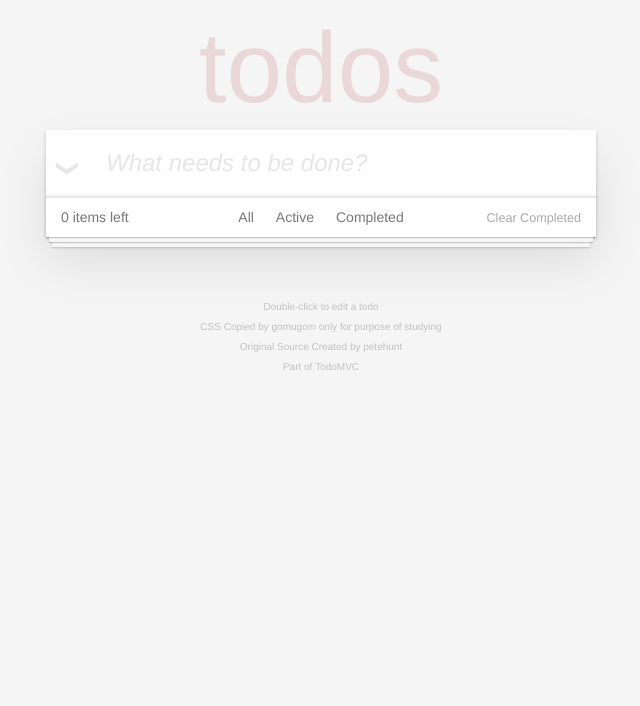
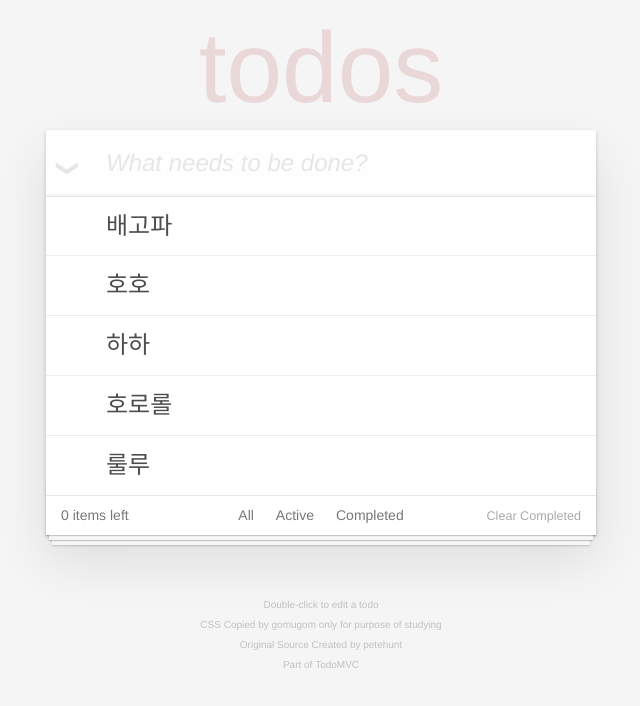
Before and after one commit to seoheely/playground-7, a React app: page / in a window 1280 px wide. Shown: the top 706 px of the page, without its empty margins (319-959 px from the left). Built offline with nearby package versions, Linux system fonts and the light colour scheme.

Commit message:
20170819 study

```diff
--- a/src/App.js
+++ b/src/App.js
@@ -5,11 +5,94 @@ import TodoList from './TodoList';
 import Footer from './Footer';
 
 class App extends React.Component {
+    //이렇게 안해도 됨
+    // constructor () {
+    //     super();
+    //     this.state = {
+    //         todos: ['1번', '2번', '3번', '4번']
+    //     }
+    // }
+    // 요거 됨 proposal 2단계
+    state = {
+        todos: [
+            {
+                text: '배고파',
+                id: 1
+            }, {
+                text: '호호',
+                id: 2
+            }, {
+                text: '하하',
+                id: 3
+            }, {
+                text: '호로롤',
+                id: 4
+            }, {
+                text: '룰루',
+                id: 5
+            }
+        ]
+    };
+
+    /**
+     * Header에서 엔터치면 todo가 입력되는 메서드임.
+     * @param text
+     */
+    addTodo = text => {
+        // state를 직접 변환하지 말것 setState를 써라!
+        // this.state.todos.push(text); // 이건 bad
+
+        // this is good
+        // const newTodos = this.state.todos.slice(); // 새로운 배열을 생성해서 저장함.
+        // newTodos.push(text); // 따라서 state값을 직접적으로 변환하지 않는다.
+
+        // this is better
+        // const newTodos = [... this.state.todos]; // es6 펼치기 연산자
+        // newTodos.push(text);
+
+        // this is best
+        // const newTodos = [... this.state.todos, text];
+
+        // this is great
+        // this.setState({
+        //     todos: [... this.state.todos, text] // 바로 setState값에 집어넣음!!!!!!
+        // })
+
+        // 배열 리턴값들을 알아야함. push할때는 무슨일이 생길까
+
+        this.setState({
+            // todos: [... this.state.todos, text]
+            todos: [... this.state.todos, {
+                text,
+                id: Date.now() // ms단위로 시간을 설정해줌. 로컬에서 테스트할때 사용하기 좋음.
+            }]
+        })
+    };
+
+    deleteTodo = id => {
+        const newTodos = [... this.state.todos];
+        const targetIndex = newTodos.findIndex(v => v.id === id); // find, findIndex값으로 index를 찾아가야함.
+        newTodos.splice(targetIndex, 1);
+        this.setState({
+            todos: newTodos
+        });
+        /**
+         * 인덱스를 넘겨받아야함
+         * 하지만 이 인덱스로 삭제하는 방법은 좋은 방법이 아님.
+         * 필터를 해서 넘겼을때 오동작을 많이 일으킴.
+         *
+         *
+         */
+    };
+
     render() {
         return (
             <div className="todo-app">
-                <Header />
-                <TodoList />
+                <Header addTodo={this.addTodo}/>
+                <TodoList
+                    todos={this.state.todos}
+                    deleteTodo={this.deleteTodo}
+                />
                 <Footer />
             </div>
         );
--- a/src/Header.js
+++ b/src/Header.js
@@ -1,6 +1,48 @@
 import React from 'react';
 
 class Header extends React.Component {
+    // constructor() {
+    //     super();
+    //     this.handleKeyDown = this.handleKeyDown.bind(this);
+    // }
+    handleKeyDown = e => {
+        const text = e.target.value;
+        if(!text || e.keyCode !== 13) { // 엔터키를 치지 않았거나 텍스트가 없을경우
+            return;
+        }
+        // react내에서 함수호출시 this == null
+        // 따라서 this를 찾으려면 다음과 같은 방법을 사용하면 된다.
+        /**
+         * 1번 constructor내에서 바인딩 prototype 0 instance 0
+         * constructor() {
+         *      super();
+         *     this.handleKeyDown = this.handleKeyDown.bind(this); // 인스턴스인 자기 자신한테 새로운 값을 추가해주는거임. __proto__에 이미 값이 있지만 이벤트 핸들러를 통해서 인스턴스의 값을 가져오기 위해서 사용하는거임. __proto__를 통해서 this를 걸어버릴경우 메서드가 많아지면 각각의 this가 달라져야하기 때문이다.
+         * }
+         * 위의 1번 방법은 문제가 있다. 메서드가 많아지면 많아질 수록 메서드 헬이 생김. 소스가 길어지고 협업이 힘들어짐.
+         *
+         * 2번 jsx 내부에서 binding  prototype 0 instance x - binding 매번 함
+         * onKeyDown={this.handleKeyDown.bind(this)}
+         * 프로토타입에 있는 메서드를 실행할때마다 바인드를 해주는거임.
+         * 문제는 render()는 엄청나게 많이 호출된다. 그럼 매번 .bind(this)를 하게 된다!!! > 비용이 크지는 않기때문에 이 방법이 안 좋은건 아님.
+         *
+         * 3번 jsx 내부에서 arrow function 을 활용 prototype 0 instance x - arrow function 으로 한번 더 감쌈
+         * onKeyDown={e => this.handleKeyDown(e)}
+         * arrow function 안에서는 외부의 this를 가져다가 사용함. this바인딩을 안함. 그러면 내부함수에서도 this가 걸림!?!?!?!?!?!?!?!?
+         * 괜찮은 방법임. 하지만 굳이 this를 위해서 함수를 한번더 감싸야하는가??
+         *
+         * 4번 class property 기능(es proposal) - method자체를 arrowfunction 으로 만든다.  prototype x instance 0
+         * handleKeyDown = e => {...}
+         * onKeyDown={this.handleKeyDown}
+         * 외부의 this를 가져다가 사용하기때문에 에러가 없음!!
+         * 메서드 자체를 = 이 붙어서 class properties라는 기능을 사용한것이다.
+         * 각각의 instance에게 꽂아주는것이다!
+         *
+         */
+        // console.dir(this);
+        this.props.addTodo(text);
+        e.target.value = '';
+    }
+
     render() {
         return (
             <header>
@@ -9,6 +51,10 @@ class Header extends React.Component {
                     type="text"
                     className="todo-app__new-todo"
                     placeholder="What needs to be done?"
+                    onKeyUp={this.handleKeyDown}
+                    // {/* onkeyup, onkeydown, onkeypress - 100ms마다 한번씩 호출됨 */}
+                    // addEventListner
+                    // 함수 안에서의 this 는 전역함수다.
                 />
                 <button className="toggle-all" />
             </header>
--- a/src/Todo.js
+++ b/src/Todo.js
@@ -2,14 +2,18 @@ import React from 'react';
 
 class Todo extends React.Component {
     render() {
+        // this.props.text;
         return (
             <li className="todo-item">
                 <button className="toggle" />
                 <div className="todo-item__view">
                     <div className="todo-item__view__text">
-
+                        {this.props.text}
                     </div>
-                    <button className="todo-item__destroy" />
+                    <button
+                        className="todo-item__destroy"
+                        onClick={this.props.deleteTodo}
+                    />
                 </div>
                 <input type="text" className="todo-item__edit"/>
             </li>
--- a/src/TodoList.js
+++ b/src/TodoList.js
@@ -1,11 +1,28 @@
 import React from 'react';
+import Todo from './Todo';
 
 class TodoList extends React.Component {
+    // constructor () {
+    //     super();
+    //
+    // }
     render() {
         return (
             <div className="todo-app__main">
                 <ul className="todo-list">
-
+                    {this.props.todos.map((v) => (
+                        <Todo
+                            key={`todo#${v.id}`}
+                            text={v.text}
+                            deleteTodo={() => this.props.deleteTodo(v.id)}
+                            //deleteTodo={this.props.deleteTodo}
+                        />
+                    )) }
+                    {/* 밑에 있는 것들을 위의 map 으로 바꿀 수 있다 */}
+                    {/*<Todo text="첫번째"/>*/}
+                    {/*<Todo text="세번째"/>*/}
+                    {/*<Todo text="네번째"/>*/}
+                    {/*<Todo text="다섯번째"/>*/}
                 </ul>
             </div>
         );
```
